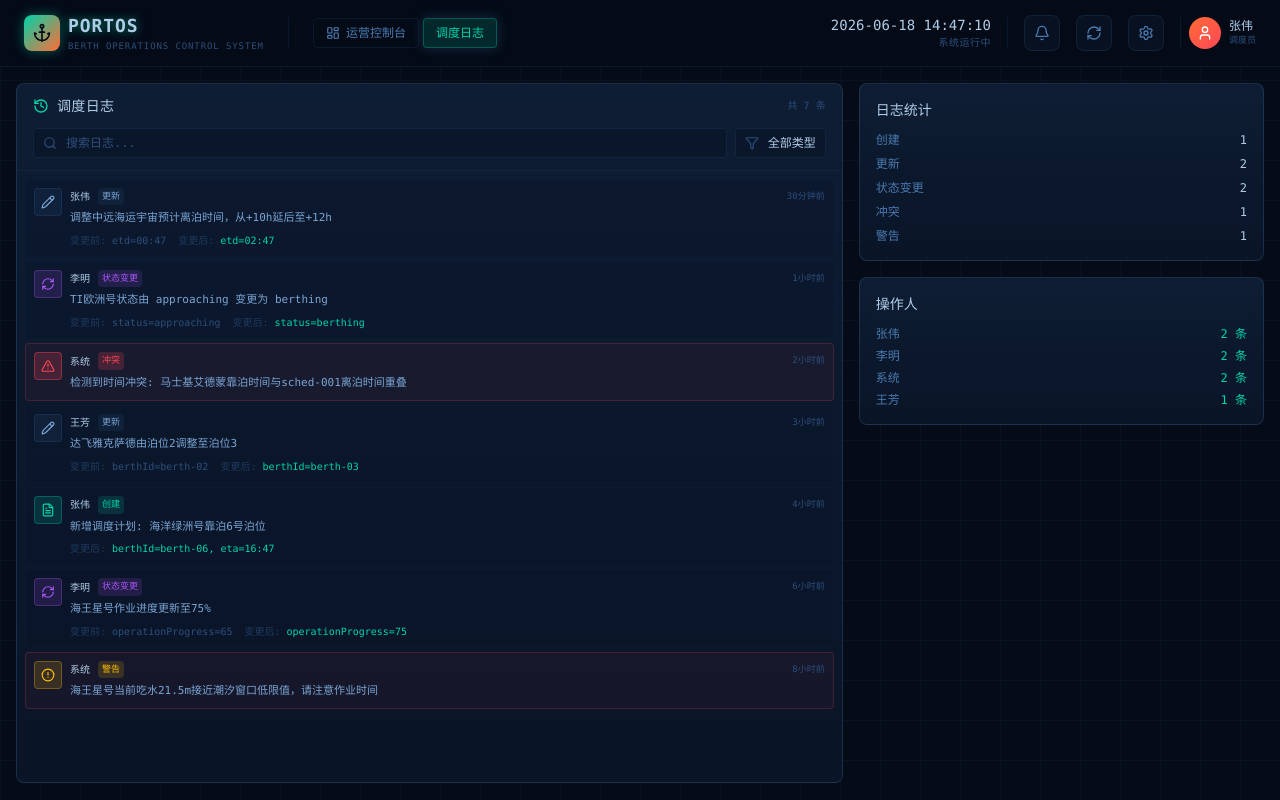
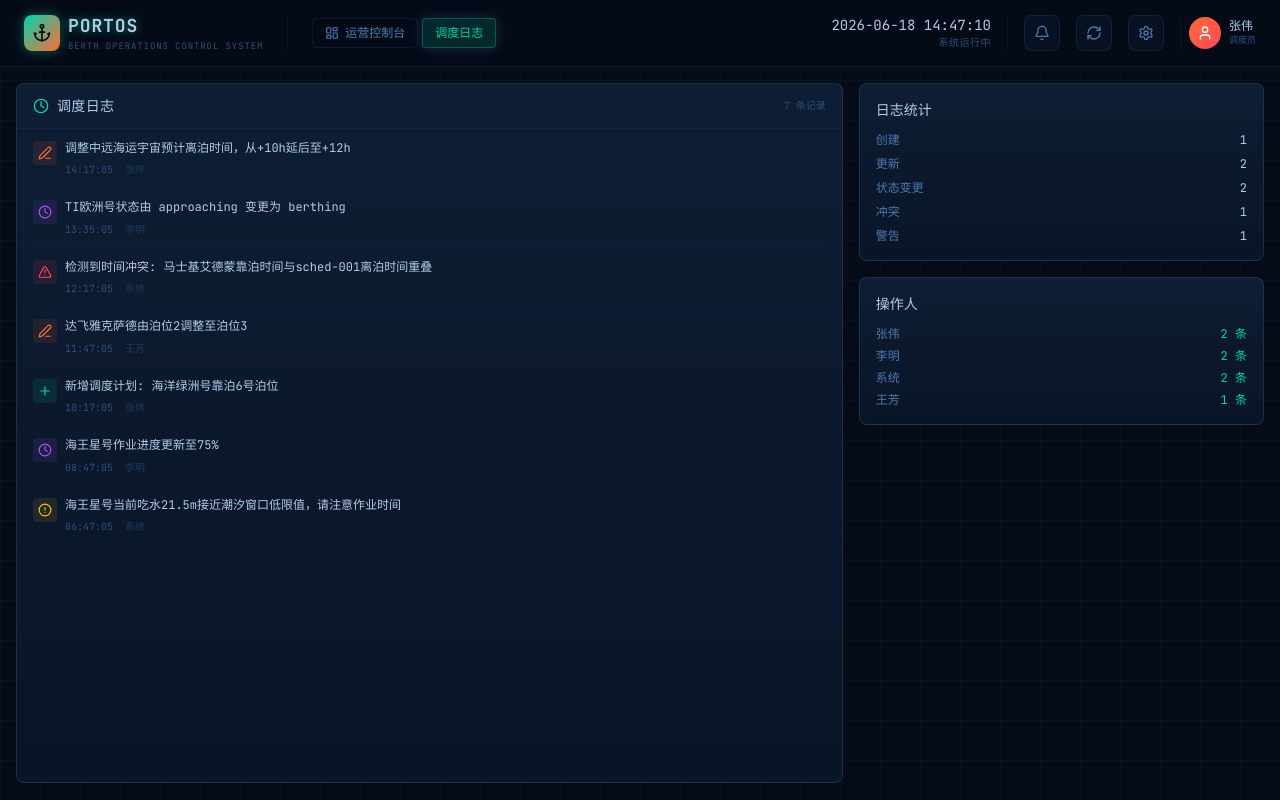
Before and after one commit to 3037705347-21/hjj-3, a Vue app: page /logs in a window 1280 px wide. Built offline with nearby package versions, Linux system fonts and the light colour scheme.

Commit message:
.10315052358362:f1d9384da7699709fb32721c1e95f951_6a33f859b35a805db19f731e.6a34014db35a805db19f7384.6a34014d63c0f509a59294f1:Trae CN.T(2026/6/18 22:31:41)

```diff
--- a/src/components/common/CargoTypeIcon.vue
+++ b/src/components/common/CargoTypeIcon.vue
@@ -1,5 +1,5 @@
 <script setup lang="ts">
-import type { CargoType } from '../types';
+import type { CargoType } from '../../types';
 import { Boxes, Mountain, Droplets, Package, Car } from 'lucide-vue-next';
 
 defineProps<{
--- a/src/components/common/PriorityBadge.vue
+++ b/src/components/common/PriorityBadge.vue
@@ -1,5 +1,5 @@
 <script setup lang="ts">
-import type { ShipPriority } from '../types';
+import type { ShipPriority } from '../../types';
 import { AlertTriangle, Flame, Minus, ChevronDown } from 'lucide-vue-next';
 
 defineProps<{
--- a/src/components/common/StatusBadge.vue
+++ b/src/components/common/StatusBadge.vue
@@ -1,5 +1,5 @@
 <script setup lang="ts">
-import type { OperationStatus } from '../types';
+import type { OperationStatus } from '../../types';
 import {
   Anchor,
   Navigation,
--- a/src/components/console/BerthTimeline.vue
+++ b/src/components/console/BerthTimeline.vue
@@ -8,7 +8,7 @@ import { format, addHours, differenceInMinutes } from 'date-fns';
 import { AlertTriangle, Wrench, GripVertical } from 'lucide-vue-next';
 
 const store = useScheduleStore();
-const { detectAllConflicts, hasConflicts } = useConflictDetection();
+const { detectAllConflicts } = useConflictDetection();
 
 const timelineRef = ref<HTMLElement | null>(null);
 const rowHeight = 56;
@@ -20,8 +20,6 @@ const endTime = computed(() => addHours(new Date(), 66));
 const totalHours = computed(() =>
   (endTime.value.getTime() - startTime.value.getTime()) / 3600000,
 );
-
-const timeScale = ref(1);
 
 function getPixelPerHour() {
   if (!timelineRef.value) return 60;
@@ -45,7 +43,7 @@ function getScheduleDuration(): number {
   return 4;
 }
 
-const { dragState, startDrag, onDragOver, onDragLeave, onDrop } = useDragSchedule(
+const { startDrag, onDragOver, onDragLeave, onDrop } = useDragSchedule(
   getTimeFromX,
   getBerthFromY,
   getScheduleDuration,
--- a/src/components/console/ShipListTable.vue
+++ b/src/components/console/ShipListTable.vue
@@ -6,7 +6,7 @@ import StatusBadge from '../common/StatusBadge.vue';
 import CargoTypeIcon from '../common/CargoTypeIcon.vue';
 import { format, differenceInHours, differenceInMinutes } from 'date-fns';
 import { zhCN } from 'date-fns/locale';
-import { Search, Filter, ArrowUpDown } from 'lucide-vue-next';
+import { Search, ArrowUpDown } from 'lucide-vue-next';
 import type { OperationStatus, ShipPriority } from '../../types';
 
 const store = useScheduleStore();
--- a/src/components/logs/LogPanel.vue
+++ b/src/components/logs/LogPanel.vue
@@ -1,183 +1,108 @@
 <script setup lang="ts">
-import { computed, ref } from 'vue';
+import { computed } from 'vue';
 import { useScheduleStore } from '../../stores/schedule';
+import { format } from 'date-fns';
+import { zhCN } from 'date-fns/locale';
+import { Clock, Plus, Edit3, Trash2, AlertTriangle, AlertCircle } from 'lucide-vue-next';
 import type { LogType } from '../../types';
-import { format, differenceInMinutes } from 'date-fns';
-import { zhCN } from 'date-fns/locale';
-import {
-  FileText,
-  Pencil,
-  Trash2,
-  RefreshCw,
-  AlertTriangle,
-  AlertCircle,
-  History,
-  Filter,
-  Search,
-} from 'lucide-vue-next';
 
-defineProps<{
+const props = withDefaults(defineProps<{
   compact?: boolean;
   limit?: number;
-}>();
+}>(), {
+  compact: false,
+  limit: 50,
+});
 
 const store = useScheduleStore();
-const searchQuery = ref('');
-const typeFilter = ref<LogType | 'all'>('all');
 
-const logIcons: Record<LogType, typeof FileText> = {
-  create: FileText,
-  update: Pencil,
+const logIcon: Record<LogType, typeof Clock> = {
+  create: Plus,
+  update: Edit3,
   delete: Trash2,
-  status_change: RefreshCw,
+  status_change: Clock,
   conflict: AlertTriangle,
   warning: AlertCircle,
 };
 
-const logColors: Record<LogType, string> = {
-  create: 'text-harbor-cyan bg-harbor-cyan/15 border-harbor-cyan/30',
-  update: 'text-console-200 bg-console-500/30 border-console-400/30',
-  delete: 'text-harbor-red bg-harbor-red/15 border-harbor-red/30',
-  status_change: 'text-harbor-purple bg-harbor-purple/15 border-harbor-purple/30',
-  conflict: 'text-harbor-red bg-harbor-red/20 border-harbor-red/40',
-  warning: 'text-harbor-yellow bg-harbor-yellow/15 border-harbor-yellow/30',
+const logColor: Record<LogType, string> = {
+  create: 'text-harbor-cyan',
+  update: 'text-harbor-orange',
+  delete: 'text-harbor-red',
+  status_change: 'text-harbor-purple',
+  conflict: 'text-harbor-red',
+  warning: 'text-harbor-yellow',
 };
 
-const logLabels: Record<LogType, string> = {
-  create: '创建',
-  update: '更新',
-  delete: '删除',
-  status_change: '状态变更',
-  conflict: '冲突',
-  warning: '警告',
+const logBg: Record<LogType, string> = {
+  create: 'bg-harbor-cyan/10',
+  update: 'bg-harbor-orange/10',
+  delete: 'bg-harbor-red/10',
+  status_change: 'bg-harbor-purple/10',
+  conflict: 'bg-harbor-red/10',
+  warning: 'bg-harbor-yellow/10',
 };
 
-function formatTime(timestamp: Date) {
-  const diff = Math.abs(differenceInMinutes(timestamp, new Date()));
-  if (diff < 1) return '刚刚';
-  if (diff < 60) return `${diff}分钟前`;
-  const hours = Math.floor(diff / 60);
-  if (hours < 24) return `${hours}小时前`;
-  return format(new Date(timestamp), 'MM-dd HH:mm', { locale: zhCN });
-}
-
-const filteredLogs = computed(() => {
-  let result = store.logs;
-
-  if (typeFilter.value !== 'all') {
-    result = result.filter((l) => l.type === typeFilter.value);
-  }
-
-  if (searchQuery.value) {
-    const q = searchQuery.value.toLowerCase();
-    result = result.filter(
-      (l) =>
-        l.description.toLowerCase().includes(q) ||
-        l.operator.toLowerCase().includes(q),
-    );
-  }
-
-  return result;
+const displayedLogs = computed(() => {
+  return store.logs.slice(0, props.limit);
 });
 </script>
 
 <template>
   <div class="panel-border rounded-lg overflow-hidden h-full flex flex-col">
-    <div class="px-4 py-3 border-b border-console-500/30">
-      <div class="flex items-center justify-between gap-3 mb-3">
-        <div class="flex items-center gap-2">
-          <History class="w-4 h-4 text-harbor-cyan" />
-          <h3 class="font-mono text-sm font-semibold text-console-100 tracking-wide">
-            调度日志
-          </h3>
-        </div>
-        <span class="text-[10px] font-mono text-console-400">
-          共 {{ store.logs.length }} 条
-        </span>
+    <div class="flex items-center justify-between px-4 py-3 border-b border-console-500/30">
+      <div class="flex items-center gap-2">
+        <Clock class="w-4 h-4 text-harbor-cyan" />
+        <h3 class="font-mono text-sm font-semibold text-console-100 tracking-wide">
+          调度日志
+        </h3>
       </div>
-      <div v-if="!compact" class="flex items-center gap-2">
-        <div class="relative flex-1">
-          <Search class="absolute left-2.5 top-1/2 -translate-y-1/2 w-3.5 h-3.5 text-console-400" />
-          <input
-            v-model="searchQuery"
-            type="text"
-            placeholder="搜索日志..."
-            class="w-full pl-8 pr-3 py-1.5 text-xs font-mono bg-console-800/80 border border-console-500/40 rounded text-console-100 placeholder:text-console-400 focus:outline-none focus:border-harbor-cyan/50"
-          />
-        </div>
-        <div class="relative">
-          <Filter class="absolute left-2.5 top-1/2 -translate-y-1/2 w-3.5 h-3.5 text-console-400" />
-          <select
-            v-model="typeFilter"
-            class="pl-8 pr-2 py-1.5 text-xs font-mono bg-console-800/80 border border-console-500/40 rounded text-console-100 focus:outline-none focus:border-harbor-cyan/50 appearance-none"
-          >
-            <option value="all">全部类型</option>
-            <option value="create">创建</option>
-            <option value="update">更新</option>
-            <option value="status_change">状态变更</option>
-            <option value="conflict">冲突</option>
-            <option value="warning">警告</option>
-          </select>
-        </div>
-      </div>
+      <span class="text-[10px] font-mono text-console-400">
+        {{ displayedLogs.length }} 条记录
+      </span>
     </div>
 
     <div class="flex-1 overflow-auto">
-      <div class="p-2 space-y-1">
-        <div
-          v-for="log in filteredLogs.slice(0, limit)"
-          :key="log.id"
-          :class="[
-            'flex items-start gap-2 p-2 rounded border transition-colors',
-            log.type === 'conflict' || log.type === 'warning'
-              ? 'bg-harbor-red/5 border-harbor-red/20 hover:bg-harbor-red/10'
-              : 'bg-console-800/40 border-console-600/20 hover:bg-console-700/40',
-          ]"
-        >
+      <div
+        v-for="log in displayedLogs"
+        :key="log.id"
+        class="px-4 py-2.5 border-b border-console-500/15 hover:bg-console-700/20 transition-colors"
+      >
+        <div class="flex items-start gap-2">
           <div
             :class="[
-              'w-7 h-7 rounded flex items-center justify-center flex-shrink-0 border',
-              logColors[log.type],
+              'w-6 h-6 rounded flex items-center justify-center flex-shrink-0 mt-0.5',
+              logBg[log.type],
             ]"
           >
-            <component :is="logIcons[log.type]" class="w-3.5 h-3.5" />
+            <component :is="logIcon[log.type]" :class="['w-3.5 h-3.5', logColor[log.type]]" />
           </div>
           <div class="min-w-0 flex-1">
-            <div class="flex items-center gap-2">
-              <span class="text-[10px] font-mono text-console-100 font-medium">
+            <p class="text-xs font-mono text-console-100 leading-relaxed">
+              {{ log.description }}
+            </p>
+            <div class="flex items-center gap-3 mt-1">
+              <span class="text-[10px] font-mono text-console-400">
+                {{ format(new Date(log.timestamp), 'HH:mm:ss', { locale: zhCN }) }}
+              </span>
+              <span class="text-[10px] font-mono text-console-500">
                 {{ log.operator }}
               </span>
               <span
-                :class="[
-                  'inline-block px-1 py-0.5 rounded text-[9px] font-mono uppercase',
-                  logColors[log.type],
-                ]"
+                v-if="compact && log.shipId"
+                class="text-[10px] font-mono text-console-500"
               >
-                {{ logLabels[log.type] }}
+                {{ log.shipId }}
               </span>
-              <span class="text-[9px] font-mono text-console-400 ml-auto">
-                {{ formatTime(log.timestamp) }}
-              </span>
-            </div>
-            <p class="mt-1 text-[11px] font-mono text-console-200 leading-relaxed">
-              {{ log.description }}
-            </p>
-            <div
-              v-if="log.before || log.after"
-              class="mt-1.5 flex gap-3 text-[10px] font-mono"
-            >
-              <div v-if="log.before" class="text-console-400">
-                <span class="text-console-500">变更前:</span>
-                {{ Object.entries(log.before).map(([k, v]) => `${k}=${typeof v === 'string' && v.includes('T') ? format(new Date(v), 'HH:mm') : String(v).slice(0, 20)}`).join(', ') }}
-              </div>
-              <div v-if="log.after" class="text-harbor-cyan">
-                <span class="text-console-500">变更后:</span>
-                {{ Object.entries(log.after).map(([k, v]) => `${k}=${typeof v === 'string' && v.includes('T') ? format(new Date(v), 'HH:mm') : String(v).slice(0, 20)}`).join(', ') }}
-              </div>
             </div>
           </div>
         </div>
       </div>
+
+      <div v-if="displayedLogs.length === 0" class="p-8 text-center">
+        <Clock class="w-8 h-8 text-console-500 mx-auto mb-2" />
+        <p class="text-xs font-mono text-console-400">暂无日志记录</p>
+      </div>
     </div>
   </div>
 </template>
--- a/src/pages/LogsPage.vue
+++ b/src/pages/LogsPage.vue
@@ -4,7 +4,7 @@ import { useScheduleStore } from '../stores/schedule';
 import LogPanel from '../components/logs/LogPanel.vue';
 import ConflictAlert from '../components/logs/ConflictAlert.vue';
 import ShipDetailSidebar from '../components/sidebar/ShipDetailSidebar.vue';
-import { Anchor, LayoutDashboard, History, User, RefreshCw, Settings, Bell } from 'lucide-vue-next';
+import { Anchor, LayoutDashboard, User, RefreshCw, Settings, Bell } from 'lucide-vue-next';
 import { format } from 'date-fns';
 import { zhCN } from 'date-fns/locale';
 import { computed, onMounted, ref } from 'vue';
--- a/src/style.css
+++ b/src/style.css
@@ -1,8 +1,8 @@
+@import url('https://fonts.googleapis.com/css2?family=JetBrains+Mono:wght@400;500;600;700&family=Inter:wght@300;400;500;600;700&display=swap');
+
 @tailwind base;
 @tailwind components;
 @tailwind utilities;
-
-@import url('https://fonts.googleapis.com/css2?family=JetBrains+Mono:wght@400;500;600;700&family=Inter:wght@300;400;500;600;700&display=swap');
 
 :root {
   font-family: 'Inter', system-ui, sans-serif;
```
Also changed, not shown: src/components/logs/ConflictAlert.vue (+19 -35 lines), .eslintrc.cjs (added), 1 other file (tests, documents, lock files or other folders).
